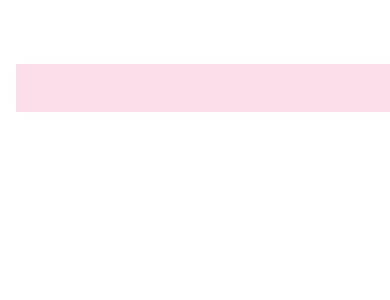
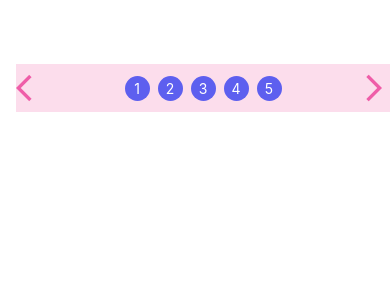
Before and after one commit to ASE-UIT/06.-English-App, a React Native app in the folder mobile/English-App/: screen / in a window 390 px wide. Shown: the top 300 px of the page. Built offline with nearby package versions, Linux system fonts and the light colour scheme.

Commit message:
feat: raw progress bar

```diff
--- a/mobile/English-App/src/components/ProgressBar/ProgressBar.tsx
+++ b/mobile/English-App/src/components/ProgressBar/ProgressBar.tsx
@@ -1,16 +1,23 @@
-import { View, Text } from 'react-native'
-import React from 'react'
-import CircleContainer from './CircleContainer'
-import { Icon } from 'react-native-elements'
-
+import { View, Text } from "react-native";
+import React from "react";
+import CircleContainer from "./CircleContainer";
+import { Icon } from "react-native-elements";
 
 const ProgressBar = () => {
+  const data = [1, 2, 3, 4, 5];
   return (
-    <View className=' flex flex-row h-[48px] w-full bg-secondaryExtraLight items-center justify-center'>
+    <View className=" flex flex-row h-[48px] w-full bg-secondaryExtraLight items-center justify-between">
+      <Icon name="arrow-back-ios" type="material" size={32} color={"#EF5DA8"} className="ml-1" />
+      <View className=" flex flex-row justify-items-center items-center ">
+      {data.map((index) => (
+        <View className=" mx-1">
+          <CircleContainer index={index} />
+        </View>
+      ))}
+      </View>
+      <Icon name="arrow-forward-ios" type="material" size={32} color={"#EF5DA8"} className=" " />
+    </View>
+  );
+};
 
-    </View>
-  )
-}
-
-
-export default ProgressBar
+export default ProgressBar;
```
